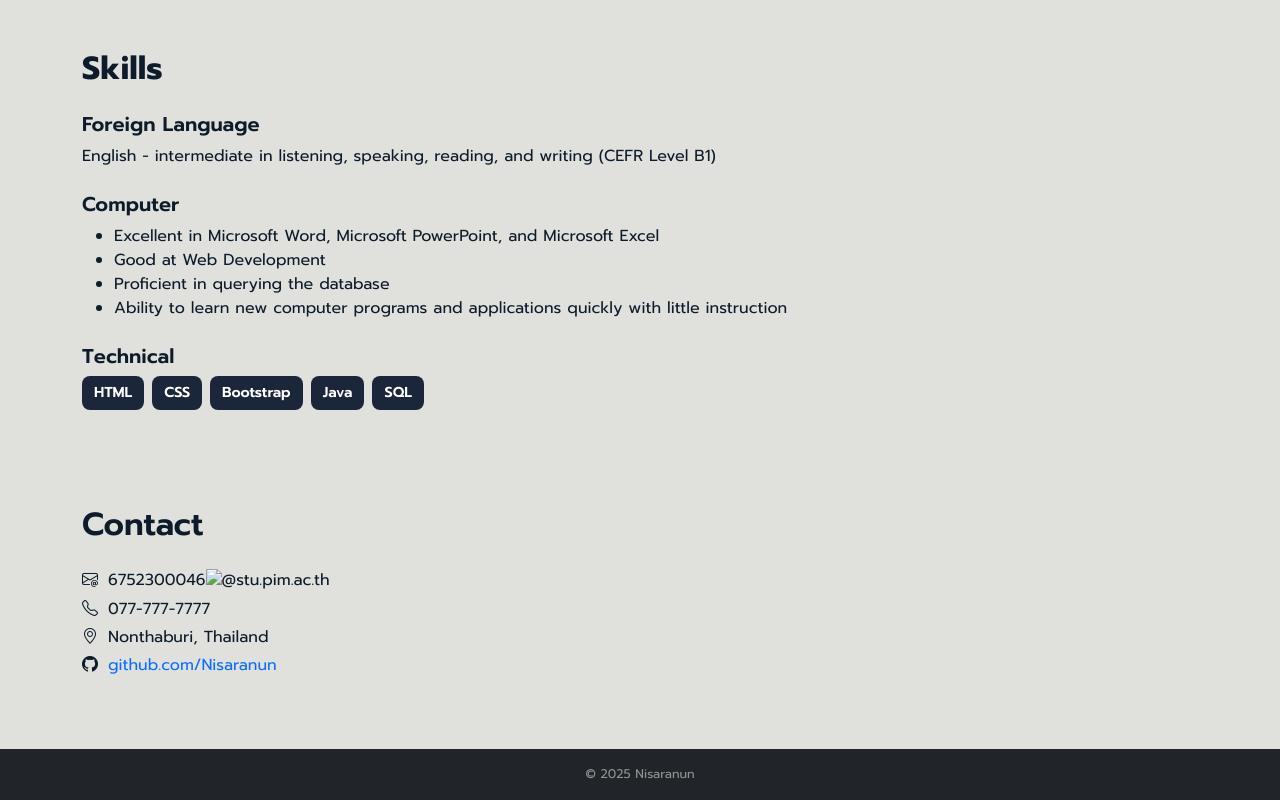
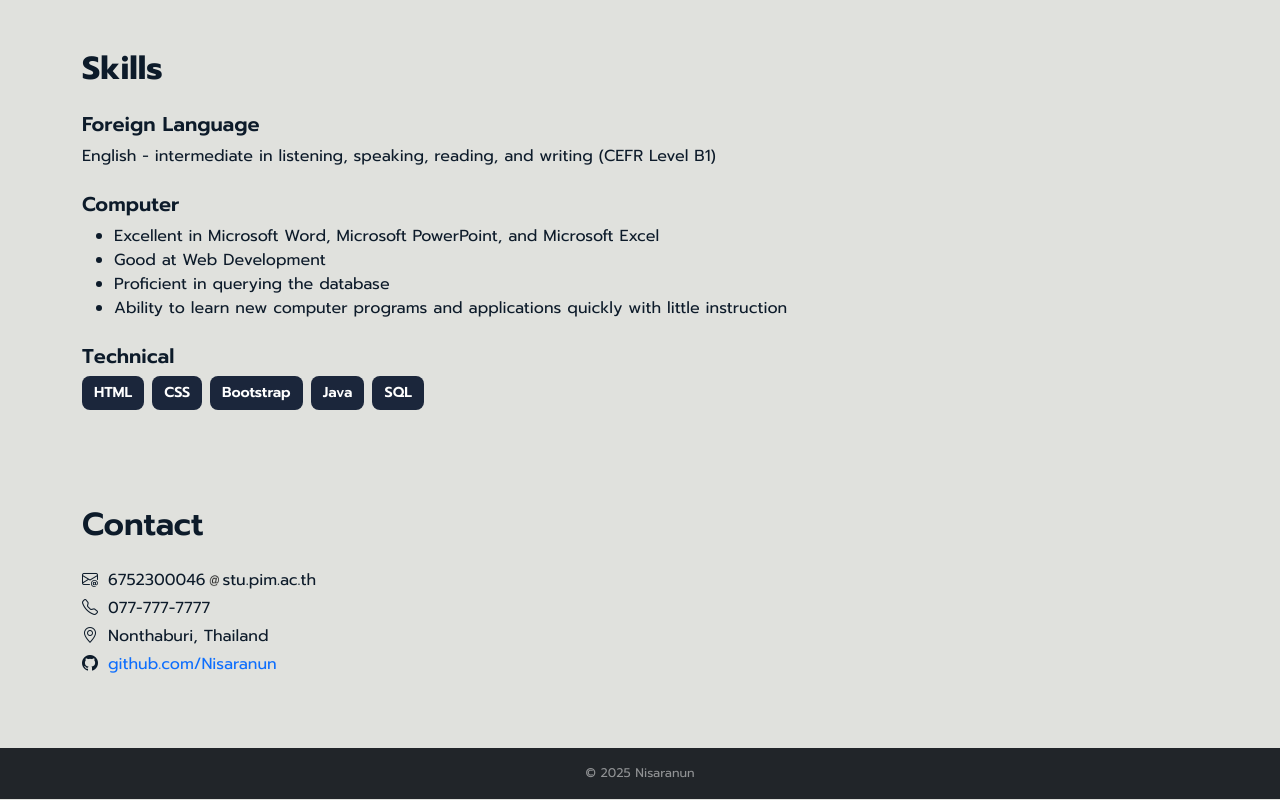
Before and after one commit to Nisaranun/My-Resume, a plain HTML site: page index.html in a window 1280 px wide. Shown: the part 771-1571 px from the top of the page. Drawn offline with nearby package versions, Linux system fonts and the light colour scheme.

Commit message:
Fix HTML encoding issues in index.html

```diff
--- a/index.html
+++ b/index.html
@@ -174,7 +174,7 @@
 
             <ul class="list-unstyled mb-4">
                 <li class="mb-1">
-                    <i class="bi bi-envelope-at me-1"></i> 6752300046<img src="t-sign.png" alt="@" width="17" height="12">stu.pim.ac.th</a>
+                    <i class="bi bi-envelope-at me-1"></i> 6752300046<img src="at-sign.png" alt="@" width="17" height="12">stu.pim.ac.th</a>
                 </li>
                 <li class="mb-1">
                     <i class="bi bi-telephone me-1"></i> 077-777-7777
```
